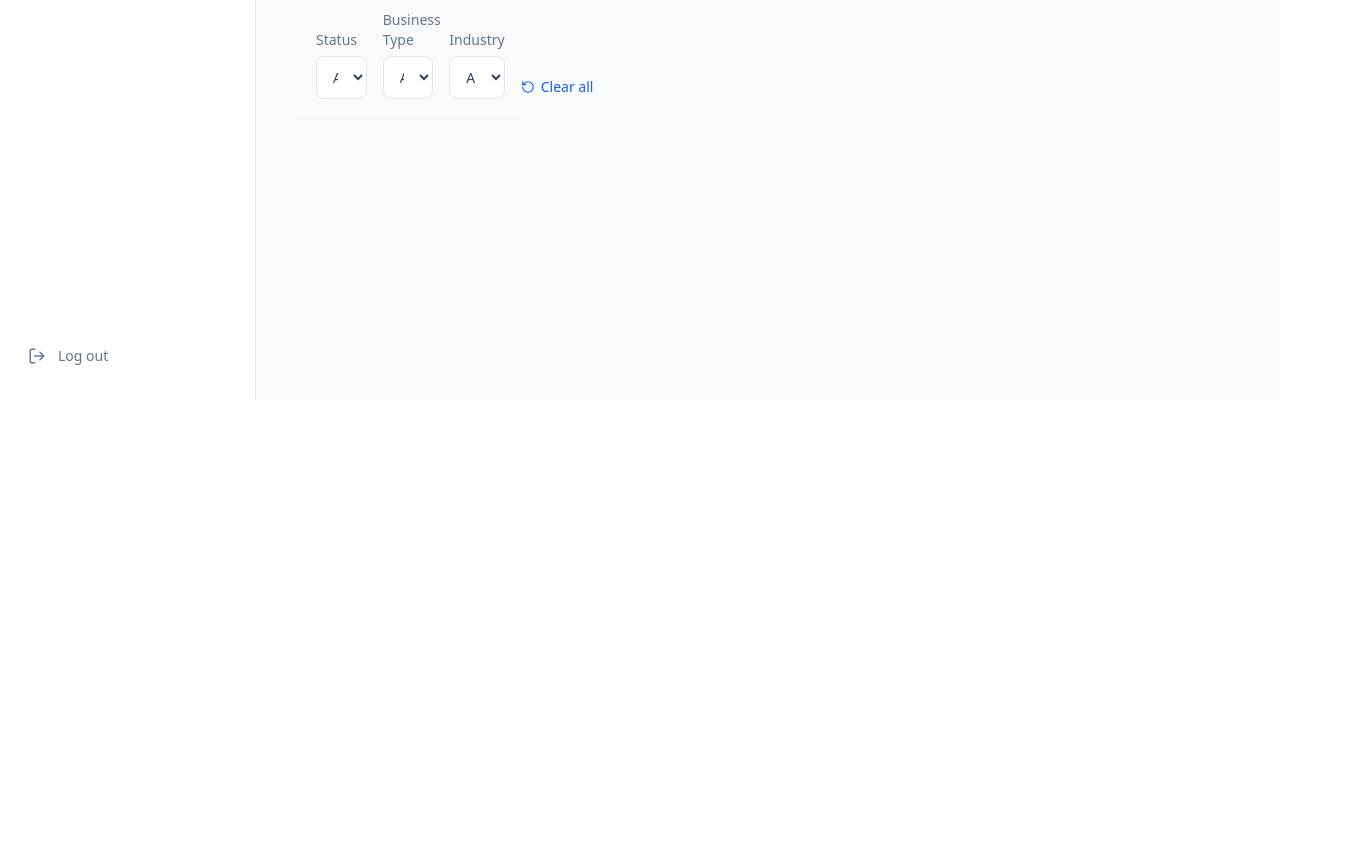
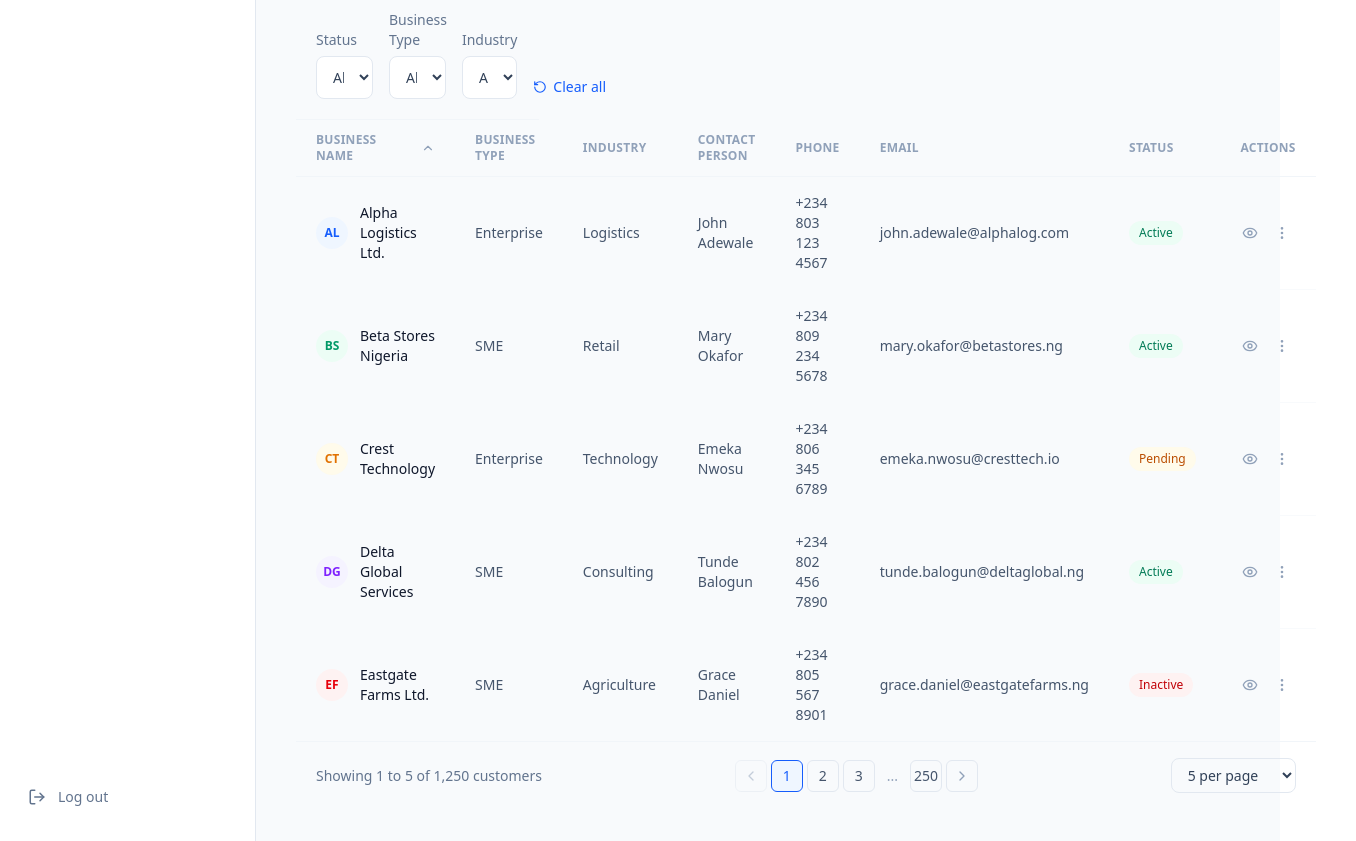
Before and after one commit to bakeji/customer-management-dashboard, a Next.js app: page / in a window 1280 px wide. Shown: the part 400-1241 px from the top of the page, 1356 px wide, since content can reach past the window. Before the commit the page ends 800 px from the top, so only its background shows below. Built offline with nearby package versions, Linux system fonts and the light colour scheme.

Commit message:
Add loading, error, and empty states; implement customer table and pagination components

```diff
--- a/app/page.tsx
+++ b/app/page.tsx
@@ -8,6 +8,10 @@ import { mockCustomers, dashboardStats } from "@/lib/mock-data";
 import CustomerFilters from "@/components/CustomerFilters";
 import { useMemo, useState } from "react";
 import { businessTypes, industries } from "@/lib/validation";
+import { LoadingState } from "@/components/LoadingState";
+import { ErrorState } from "@/components/errorState";
+import CustomerTable from "@/components/customerTables";
+import Pagination from "@/components/Pagination";
 type LoadState = "ready" | "loading" | "error";
 
 export default function DashboardPage() {
@@ -115,7 +119,29 @@ export default function DashboardPage() {
           industryOptions={[...industries]}
         />
 
-      </div>
+           </div>
+
+
+            {loadState === "loading" && <LoadingState />}
+        {loadState === "error" && <ErrorState onRetry={() => setLoadState("ready")} />}
+        {loadState === "ready" && (
+          <>
+            <CustomerTable customers={filtered} />
+            <Pagination
+              currentPage={page}
+              totalPages={totalPages}
+              totalItems={totalItems}
+              pageSize={pageSize}
+              onPageChange={setPage}
+              onPageSizeChange={(size) => {
+                setPageSize(size);
+                setPage(1);
+              }}
+            />
+          </>
+        )}
+
+
 
     </DashboardShell>
   );
--- /dev/null
+++ b/components/EmptyState.tsx
@@ -0,0 +1,23 @@
+
+import {  Users, Plus, } from "lucide-react";
+import Link from "next/link";
+
+
+export function EmptyState() {
+  return (
+    <div className="flex flex-col items-center justify-center gap-2 px-6 py-16 text-center">
+      <span className="mb-2 flex h-14 w-14 items-center justify-center rounded-full bg-slate-100 text-slate-400">
+        <Users className="h-6 w-6" />
+      </span>
+      <p className="text-base font-semibold text-slate-900">No customers found</p>
+      <p className="text-sm text-slate-500">Get started by registering your first customer.</p>
+      <Link
+        href="/register"
+        className="mt-4 flex items-center gap-2 rounded-lg bg-blue-600 px-4 py-2.5 text-sm font-medium text-white hover:bg-blue-700"
+      >
+        <Plus className="h-4 w-4" />
+        Register Customer
+      </Link>
+    </div>
+  );
+}
--- /dev/null
+++ b/components/LoadingState.tsx
@@ -0,0 +1,15 @@
+import {RotateCw } from "lucide-react";
+export function LoadingState() {
+  return (
+    <div className="flex flex-col items-center justify-center gap-3 px-6 py-16 text-center">
+      <RotateCw className="h-6 w-6 animate-spin text-blue-600" />
+      <p className="text-sm font-semibold text-slate-900">Loading customers...</p>
+      <p className="text-sm text-slate-500">Please wait while we fetch the latest data.</p>
+      <div className="mt-4 w-full max-w-xs space-y-2">
+        <div className="h-2.5 w-full animate-pulse rounded-full bg-slate-100" />
+        <div className="h-2.5 w-4/5 animate-pulse rounded-full bg-slate-100" />
+        <div className="h-2.5 w-2/3 animate-pulse rounded-full bg-slate-100" />
+      </div>
+    </div>
+  );
+}
--- /dev/null
+++ b/components/customerTables.tsx
@@ -0,0 +1,90 @@
+"use client";
+
+import { ChevronUp, Eye, MoreVertical} from "lucide-react";
+import Link from "next/link";
+import type { Customer } from "@/lib/types";
+import StatusBadge from "@/components/StatusBadge"
+import { EmptyState } from "./EmptyState";
+
+function initials(name: string) {
+  return name
+    .split(" ")
+    .filter(Boolean)
+    .slice(0, 2)
+    .map((word) => word[0]?.toUpperCase())
+    .join("");
+}
+
+const avatarTones = [
+  "bg-blue-50 text-blue-600",
+  "bg-emerald-50 text-emerald-600",
+  "bg-amber-50 text-amber-600",
+  "bg-violet-50 text-violet-600",
+  "bg-red-50 text-red-600",
+];
+
+export default function CustomerTable({ customers }: { customers: Customer[] }) {
+  if (customers.length === 0) {
+    return <EmptyState />;
+  }
+
+  return (
+    <div className="overflow-x-auto">
+      <table className="w-full min-w-225 text-left text-sm">
+        <thead>
+          <tr className="border-b border-slate-100 text-xs font-medium uppercase tracking-wide text-slate-400">
+            <th className="px-5 py-3">
+              <span className="flex items-center gap-1">
+                Business Name
+                <ChevronUp className="h-3.5 w-3.5" />
+              </span>
+            </th>
+            <th className="px-5 py-3">Business Type</th>
+            <th className="px-5 py-3">Industry</th>
+            <th className="px-5 py-3">Contact Person</th>
+            <th className="px-5 py-3">Phone</th>
+            <th className="px-5 py-3">Email</th>
+            <th className="px-5 py-3">Status</th>
+            <th className="px-5 py-3 text-right">Actions</th>
+          </tr>
+        </thead>
+        <tbody>
+          {customers.map((customer, index) => (
+            <tr key={customer.id} className="border-b border-slate-50 last:border-0 hover:bg-slate-50/60">
+              <td className="px-5 py-4">
+                <span className="flex items-center gap-3">
+                  <span
+                    className={`flex h-8 w-8 shrink-0 items-center justify-center rounded-full text-xs font-semibold ${
+                      avatarTones[index % avatarTones.length]
+                    }`}
+                  >
+                    {initials(customer.businessName)}
+                  </span>
+                  <span className="font-medium text-slate-900">{customer.businessName}</span>
+                </span>
+              </td>
+              <td className="px-5 py-4 text-slate-600">{customer.businessType}</td>
+              <td className="px-5 py-4 text-slate-600">{customer.industry}</td>
+              <td className="px-5 py-4 text-slate-600">{customer.contactPerson}</td>
+              <td className="px-5 py-4 text-slate-600">{customer.phone}</td>
+              <td className="px-5 py-4 text-slate-600">{customer.email}</td>
+              <td className="px-5 py-4">
+                <StatusBadge status={customer.status} />
+              </td>
+              <td className="px-5 py-4">
+                <span className="flex items-center justify-end gap-1 text-slate-400">
+                  <button aria-label="View customer" className="rounded-md p-1.5 hover:bg-slate-100 hover:text-slate-600">
+                    <Eye className="h-4 w-4" />
+                  </button>
+                  <button aria-label="More actions" className="rounded-md p-1.5 hover:bg-slate-100 hover:text-slate-600">
+                    <MoreVertical className="h-4 w-4" />
+                  </button>
+                </span>
+              </td>
+            </tr>
+          ))}
+        </tbody>
+      </table>
+    </div>
+  );
+}
--- /dev/null
+++ b/components/errorState.tsx
@@ -0,0 +1,19 @@
+import {  AlertTriangle,  RotateCw } from "lucide-react"
+export function ErrorState({ onRetry }: { onRetry?: () => void }) {
+  return (
+    <div className="flex flex-col items-center justify-center gap-2 px-6 py-16 text-center">
+      <span className="mb-2 flex h-14 w-14 items-center justify-center rounded-full bg-red-50 text-red-500">
+        <AlertTriangle className="h-6 w-6" />
+      </span>
+      <p className="text-base font-semibold text-slate-900">Unable to load customers</p>
+      <p className="text-sm text-slate-500">Something went wrong while fetching the data.</p>
+      <button
+        onClick={onRetry}
+        className="mt-4 flex items-center gap-2 rounded-lg border border-slate-200 px-4 py-2.5 text-sm font-medium text-slate-600 hover:bg-slate-50"
+      >
+        <RotateCw className="h-4 w-4" />
+        Try Again
+      </button>
+    </div>
+  );
+}
```
